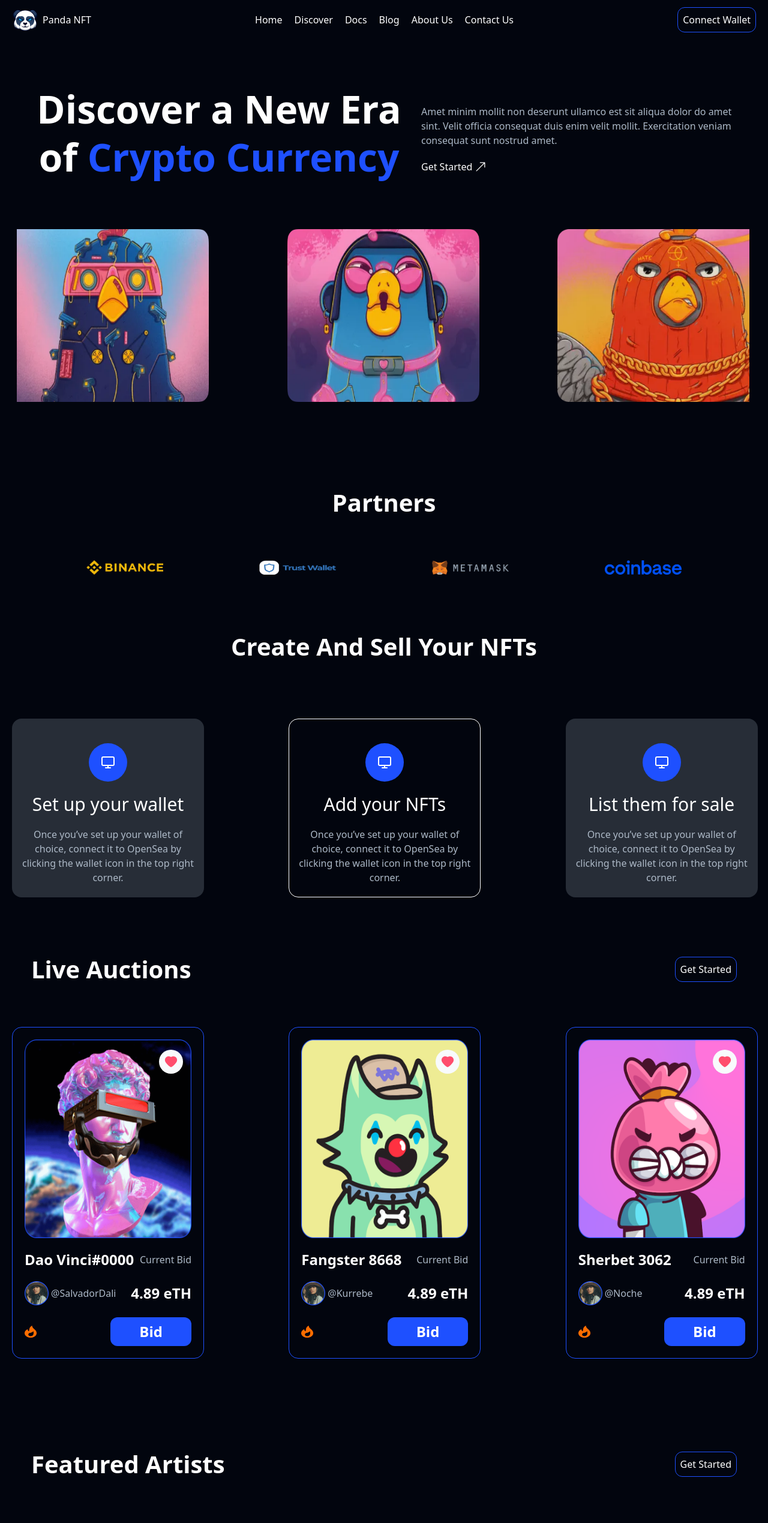
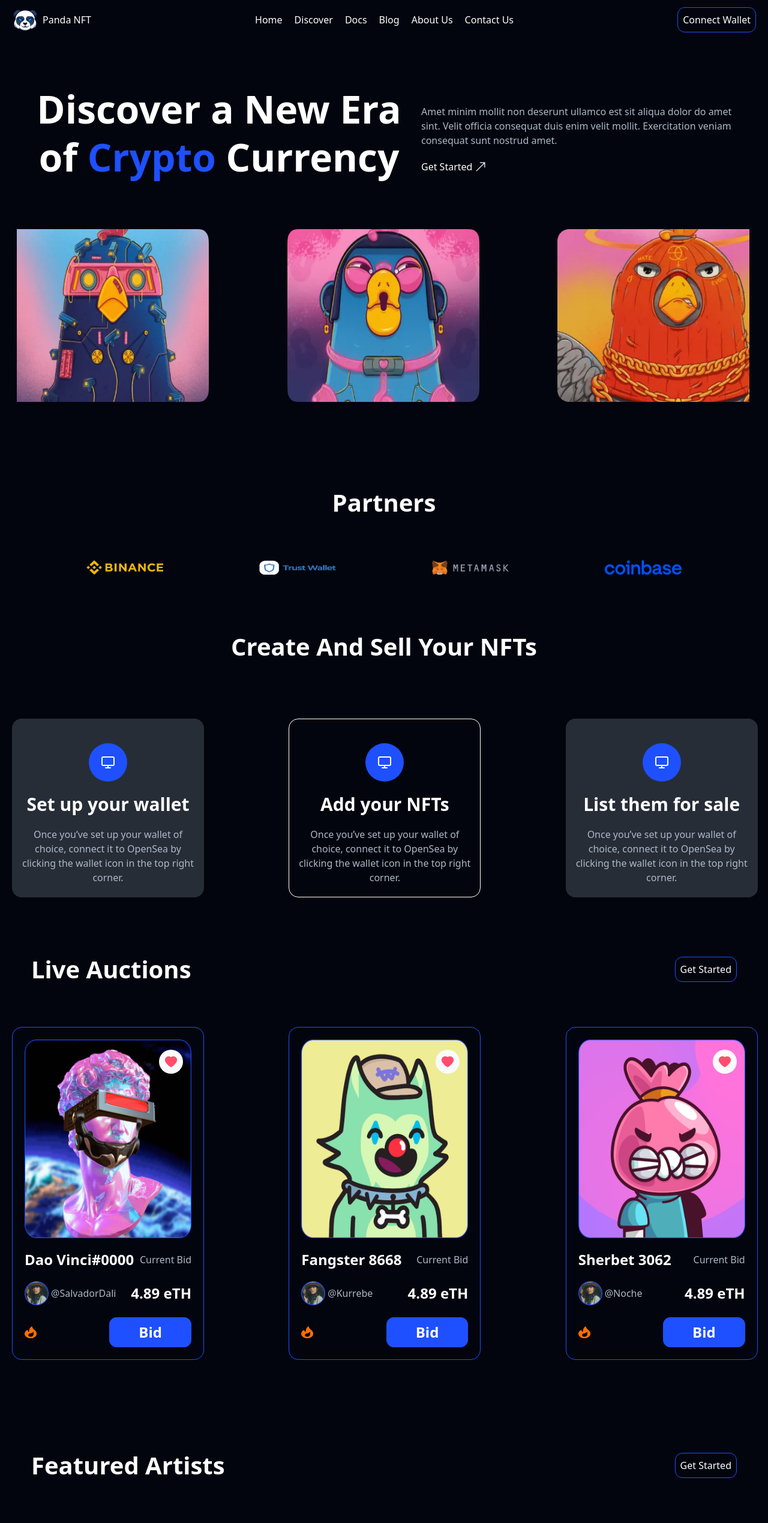
Before and after one commit to Mersharch/panda-nft, a React (Create React App) app: page / in a window 1280 px wide. Shown: the top 2539 px of the page at 60% size. Built offline with nearby package versions, Linux system fonts and the light colour scheme.

Commit message:
configured preflight css for some elements

```diff
--- a/public/index.html
+++ b/public/index.html
@@ -2,7 +2,7 @@
 <html lang="en">
   <head>
     <meta charset="utf-8" />
-    <link rel="icon" href="%PUBLIC_URL%/favicon.ico" />
+    <link rel="icon" href="%PUBLIC_URL%/Panda=Esport-1.png" />
     <meta name="viewport" content="width=device-width, initial-scale=1" />
     <meta name="theme-color" content="#000000" />
     <meta
--- a/src/components/CTA.jsx
+++ b/src/components/CTA.jsx
@@ -3,7 +3,7 @@ import React from 'react'
 const CTA = () => {
   return (
     <div className='flex flex-col mt-10 md:mt-20 w-full py-8 self-center items-center justify-center bg-[#1E50FF] rounded-2xl'>
-        <h2 className='text-[30px] leading-[60px] text-center md:text-[30px] lg:text-5xl xl:text-[40px] lg:leading-[80px] font-medium'>
+        <h2>
             Create Your Own NFT!
         </h2>
         <p className='text-base text-[#ADB9C7] text-center my-5 md:w-[400px] lg:w-[400px] xl:w-[550px]'>
--- a/src/components/CnS.jsx
+++ b/src/components/CnS.jsx
@@ -19,7 +19,7 @@ const CnS = () => {
   ]
   return (
     <div className='mt-10 md:mt-20 w-full flex flex-col gap-20 items-center justify-center'>
-        <h2 className='text-[30px] leading-[60px] text-center md:text-[30px] lg:text-5xl xl:text-[40px] xl:w-[700px] lg:leading-[80px] font-semibold'>Create And Sell Your NFTs</h2>
+        <h2>Create And Sell Your NFTs</h2>
 
         {/* CARDS */}
         <div className='flex flex-col mt-0 gap-10 xl:gap-36 sm:grid sm:grid-cols-2 md:grid-cols-2 lg:grid-cols-3'>
--- a/src/components/Featured.jsx
+++ b/src/components/Featured.jsx
@@ -16,8 +16,8 @@ const Featured = () => {
   return (
     <div className='mt-10 md:mt-20 w-full flex flex-col items-center justify-center'>
         <div className=' px-8 w-full flex items-center justify-center lg:justify-between'>
-            <h2 className='text-[30px] leading-[60px] text-center md:text-[30px] lg:text-5xl xl:text-[40px] lg:leading-[80px] font-semibold'>Featured Artists</h2>
-            <button className='border hover:text-lg duration-500 border-[#1E50FF] rounded-xl p-2 cursor-pointer hidden lg:block'>Get Started</button>
+            <h2>Featured Artists</h2>
+            <button className='hover:text-lg duration-500 hidden lg:block'>Get Started</button>
         </div>
 
         {/* CARDS */}
@@ -33,7 +33,7 @@ const Featured = () => {
             })}
         </div>
 
-        <button className='border border-[#1E50FF] hover:text-lg duration-500 text-xl mt-5 rounded-xl p-2 cursor-pointer lg:hidden'>Get Started</button>
+        <button className='hover:text-lg duration-500 lg:hidden'>Get Started</button>
     </div>
   )
 }
--- a/src/components/Hero.jsx
+++ b/src/components/Hero.jsx
@@ -10,8 +10,8 @@ const Hero = () => {
     <div className='p-2 mt-10 md:mt-20 w-full'>
         {/*TOP*/}
         <div className='md:flex justify-between items-center'>
-            <h1 className='text-[30px] leading-[60px] text-center md:text-[30px] lg:text-5xl xl:text-[64px] lg:leading-[80px] font-bold'>
-                Discover a New Era of <span className='text-[#1E50FF]'>Crypto Currency</span>
+            <h1>
+                Discover a New Era of <span className='text-[#1E50FF]'>Crypto</span> Currency
             </h1>
             <div>
                 <p className='text-base text-[#ADB9C7] text-center my-5 md:w-[400px] md:text-left lg:w-[400px] xl:w-[550px]'>
--- a/src/components/LiveAuction.jsx
+++ b/src/components/LiveAuction.jsx
@@ -45,8 +45,8 @@ const LiveAuction = () => {
   return (
     <div className='mt-10 md:mt-20 w-full flex flex-col items-center justify-center'>
         <div className=' px-8 w-full flex items-center justify-center lg:justify-between'>
-            <h2 className='text-[30px] leading-[60px] text-center md:text-[30px] lg:text-5xl xl:text-[40px] lg:leading-[80px] font-semibold'>Live Auctions</h2>
-            <button className='border border-[#1E50FF] hover:text-lg duration-500 rounded-xl p-2 cursor-pointer hidden lg:block'>Get Started</button>
+            <h2>Live Auctions</h2>
+            <button className='hover:text-lg duration-500 hidden lg:block'>Get Started</button>
         </div>
 
         {/* CARDS */}
@@ -64,7 +64,7 @@ const LiveAuction = () => {
           })}
 
         </div>
-        <button className='border border-[#1E50FF] hover:text-lg duration-500 text-xl rounded-xl p-2 cursor-pointer lg:hidden'>Get Started</button>
+        <button className='hover:text-lg duration-500 lg:hidden'>Get Started</button>
     </div>
   )
 }
--- a/src/components/Navbar.jsx
+++ b/src/components/Navbar.jsx
@@ -33,7 +33,7 @@ const Navbar = () => {
                 </ul>
             </nav>
         {/* RIGHT */}
-            <button className='border border-[#1E50FF] rounded-xl p-2 cursor-pointer hover:text-lg duration-500'>Connect Wallet</button>
+            <button className=' hover:text-lg duration-500'>Connect Wallet</button>
 
         {/* MOBILE MENU */}
         <div className={nav ? 'fixed top-0 left-0 w-full z-20 bg-slate-900 duration-500 block' : 'hidden'}>
--- a/src/components/Partners.jsx
+++ b/src/components/Partners.jsx
@@ -10,7 +10,7 @@ import coinbase from '../assets/Coinbase.png'
 const Partners = () => {
   return (
     <div className='flex mt-10 md:mt-20 w-full flex-col gap-10 items-center justify-center'>
-        <h2 className='text-[30px] leading-[60px] text-center md:text-[30px] lg:text-5xl xl:text-[40px] lg:leading-[80px] font-semibold'>Partners</h2>
+        <h2>Partners</h2>
         <ul className='grid grid-cols-2 items-center mt-4 justify-around gap-10 self-center md:flex md:gap-20 lg:gap-40'>
             <li>
                 <img src={binance} alt="" className='w-32 h-6' />
--- a/src/index.css
+++ b/src/index.css
@@ -1,3 +1,15 @@
 @tailwind base;
 @tailwind components;
 @tailwind utilities;
+
+h1 {
+    @apply text-[30px] leading-[60px] text-center md:text-[30px] lg:text-5xl xl:text-[64px] lg:leading-[80px] font-bold;
+}
+
+h2 {
+    @apply text-[30px] leading-[60px] text-center md:text-[30px] lg:text-5xl xl:text-[40px] lg:leading-[80px] font-semibold;
+}
+
+button {
+    @apply  border border-[#1E50FF] rounded-xl p-2 cursor-pointer;
+}
```
Also changed, not shown: public/Panda=Esport-1.png (added), public/manifest.json.
